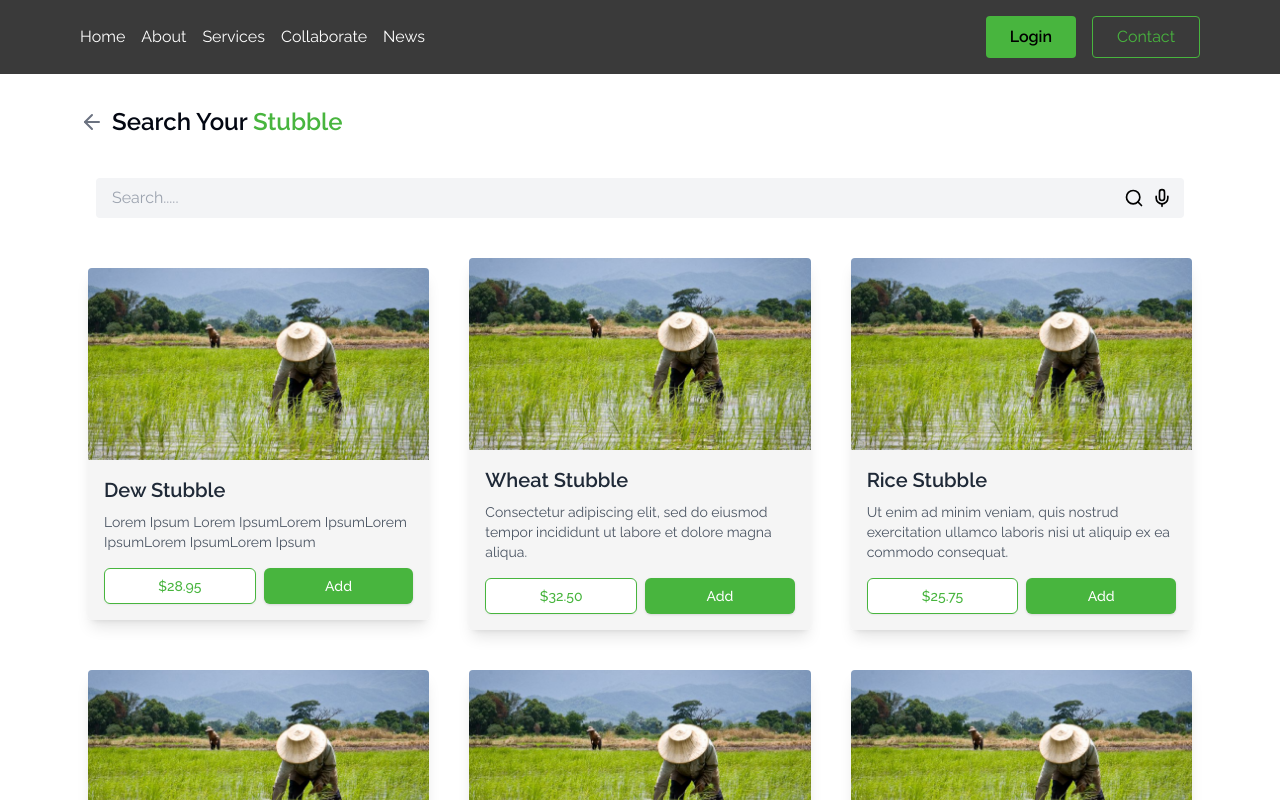
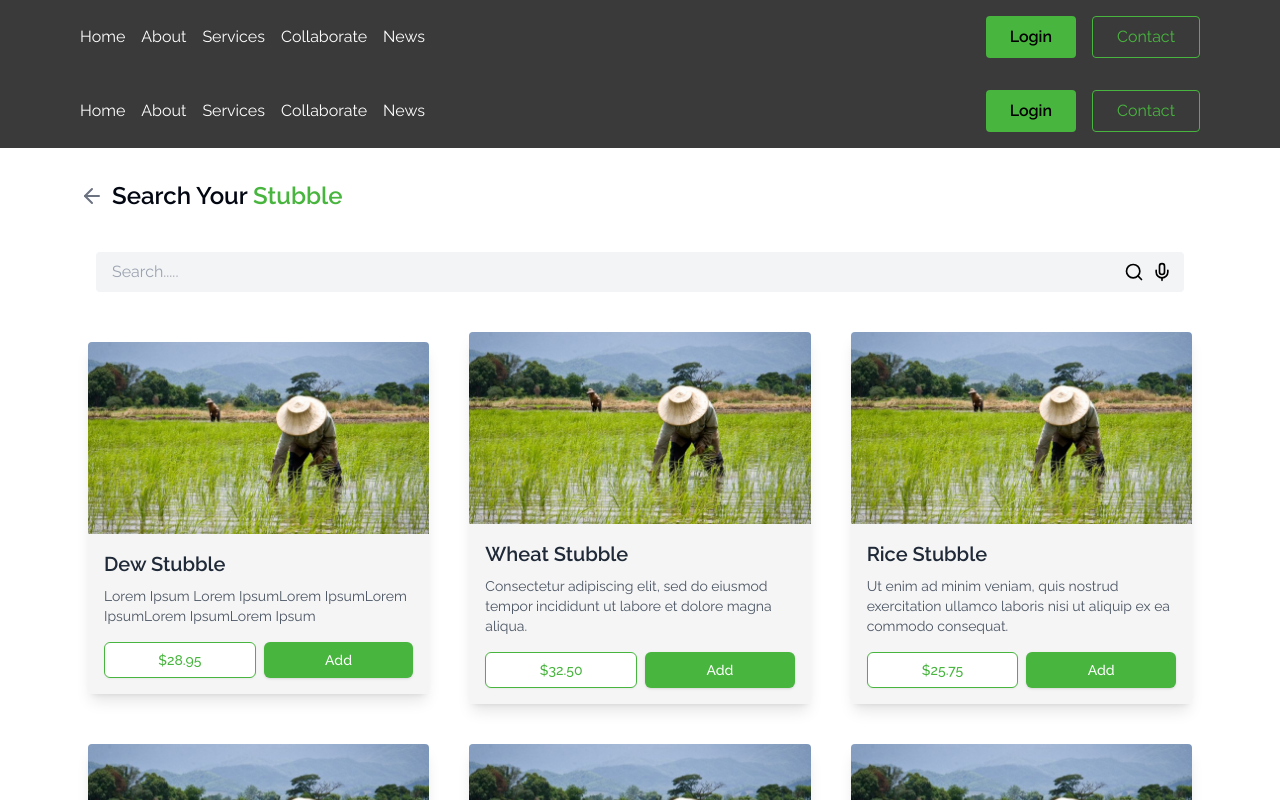
Before and after one commit to shanksxz/StubbleMart, a Next.js app: page / in a window 1280 px wide. Shown: the top 800 px of the page. Built offline with nearby package versions, Linux system fonts and the light colour scheme.

Commit message:
fix: wrapped session provider

```diff
--- a/src/app/layout.tsx
+++ b/src/app/layout.tsx
@@ -1,12 +1,12 @@
+import Navbar from "@/components/Navbar";
+import { Provider } from "@/providers";
 import "@/styles/globals.css";
 import { type Metadata } from "next";
-
 import { Raleway } from "next/font/google";
 
-
 const raleway = Raleway({
-    subsets: ['latin'],
-    variable: "--font-raleway",
+  subsets: ['latin'],
+  variable: "--font-raleway",
 });
 
 export const metadata: Metadata = {
@@ -20,7 +20,12 @@ export default function RootLayout({
 }: Readonly<{ children: React.ReactNode }>) {
   return (
     <html lang="en" className={`${raleway.variable}`}>
-      <body>{children}</body>
+      <body>
+        <Provider>
+          <Navbar />
+          {children}
+        </Provider>
+      </body>
     </html>
   );
 }
--- /dev/null
+++ b/src/providers/index.tsx
@@ -0,0 +1,16 @@
+"use client"
+
+import { SessionProvider } from "next-auth/react";
+
+export function Provider({
+    children
+} : {
+    children : React.ReactNode
+}) {
+
+    return (
+        <SessionProvider>
+                {children}
+        </SessionProvider>
+    )
+}
```
